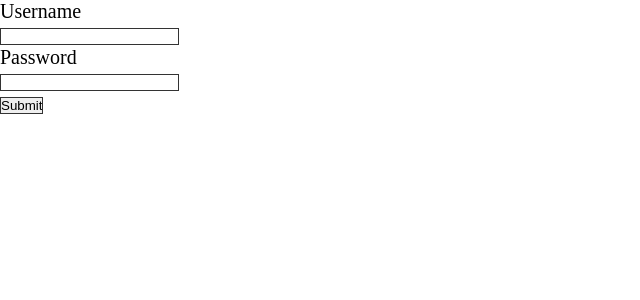
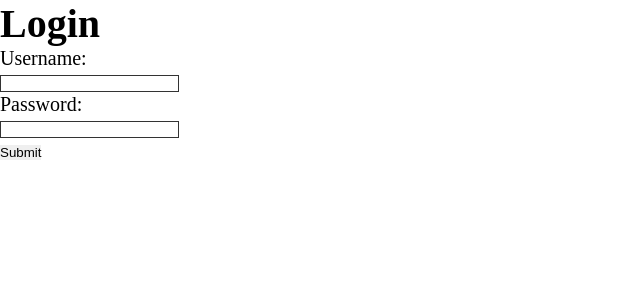
Before and after one commit to dxvxd5/online-ide, a React (Create React App) app in the folder client/: page /login in a window 1280 px wide. Shown: the top 300 px of the page, without its empty margins (0-640 px from the left). Built offline with nearby package versions, Linux system fonts and the light colour scheme.

Commit message:
Added Formik

```diff
--- a/client/src/app/login/LoginPresenter.tsx
+++ b/client/src/app/login/LoginPresenter.tsx
@@ -9,14 +9,8 @@ interface LoginPresenterProp {
 export default function LoginPresenter({
   model,
 }: LoginPresenterProp): JSX.Element {
-  const click = (e: React.FormEvent<HTMLFormElement>) => {
-    e.preventDefault();
-    const formData = new FormData(e.currentTarget);
-    const [username] = formData.getAll('username') as string[];
-    const [password] = formData.getAll('password') as string[];
+  const click = ({ username, password }: Record<string, string>) => {
     model.login(username, password);
-    console.log({ username, password });
-    // Do Something...
   };
 
   return <LoginView click={click} />;
--- a/client/src/app/login/LoginView.tsx
+++ b/client/src/app/login/LoginView.tsx
@@ -1,8 +1,10 @@
-import React from 'react';
+/* eslint-disable @typescript-eslint/ban-types */
+import React, { useState } from 'react';
 import ReactDOM from 'react-dom';
+import { Formik, Form, Field, ErrorMessage } from 'formik';
 
 type ClickFunction = {
-  (e: React.FormEvent<HTMLFormElement>): void;
+  (e: { username: string; password: string }): void;
 };
 
 interface LoginViewProp {
@@ -10,31 +12,25 @@ interface LoginViewProp {
 }
 
 const LoginView = ({ click }: LoginViewProp): JSX.Element => {
-  /*   const [username, setUsername] = React.useState(null);
-  const [password, setPassword] = React.useState(null);
- */
   return (
-    <div>
-      <form onSubmit={(e) => click(e)}>
-        <div>
-          <div>Username</div>
-          <input
-            type="text"
-            name="username"
-            // onChange={(e) => setUsername(e.target.value)}
-          />
-        </div>
-        <div>
-          <div>Password </div>
-          <input
-            type="password"
-            name="password"
-            // onChange={(e) => setPassword(e.target.value)}
-          />
-        </div>
-        <input type="submit" name="Login" />
-      </form>
-    </div>
+    <>
+      <h1>Login</h1>
+      <Formik
+        initialValues={{ username: '', password: '' }}
+        onSubmit={(e) => click(e)}
+      >
+        <Form>
+          <p>Username: </p>
+          <Field type="username" name="username" />
+          <ErrorMessage name="username" component="div" />
+          <p>Password: </p>
+          <Field type="password" name="password" />
+          <ErrorMessage name="password" component="div" />
+          <br />
+          <button type="submit">Submit</button>
+        </Form>
+      </Formik>
+    </>
   );
 };
 export default LoginView;
```
Also changed, not shown: client/package.json (+6 -1 lines), 1 other file (tests, documents, lock files or other folders).
